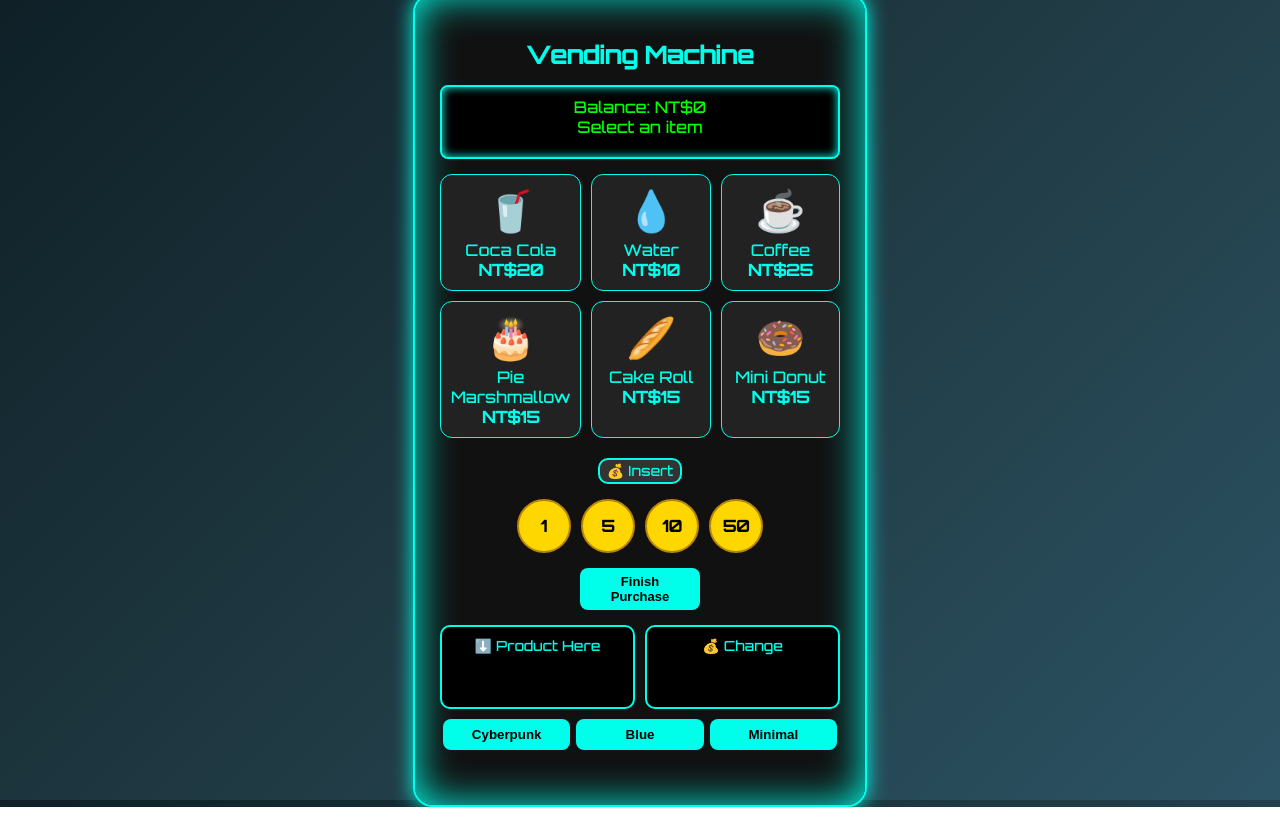
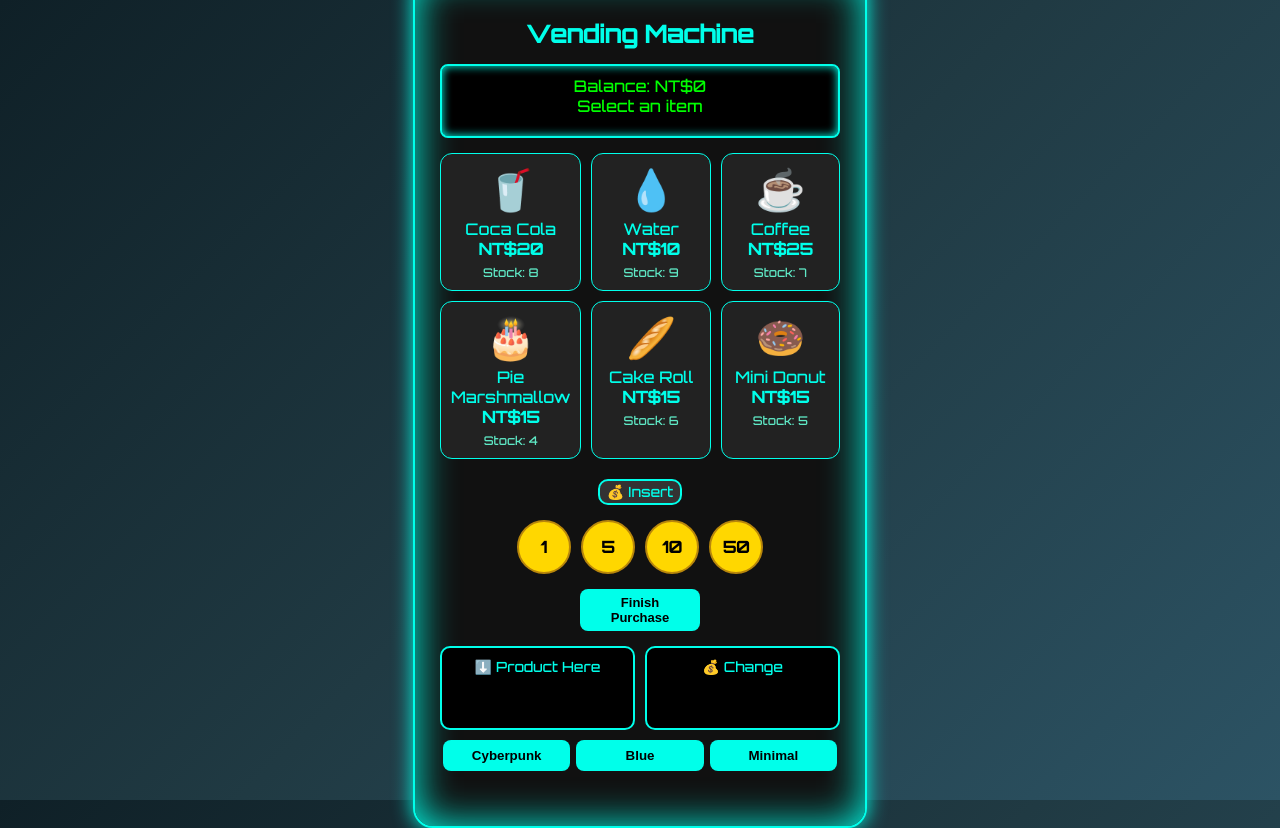
Before and after one commit to angii6236/Vending-Machine, a plain HTML site: page index.html in a window 1280 px wide. Before the commit the page ends 807 px from the top, so only its background shows below. Drawn offline with Linux system fonts and the light colour scheme.

```diff
--- a/index.html
+++ b/index.html
@@ -124,6 +124,15 @@
     border: 1px solid #999;
   }
 
+  /* stock label */
+  .item .stock {
+    font-size: 12px;
+    margin-top: 6px;
+    color: rgba(0,0,0,0.7);
+  }
+  body.cyberpunk .item .stock { color: #66ffd8; opacity:0.9; }
+  .item.soldout .stock { color: #ff6b6b; font-weight: bold; }
+
   /* COINS */
   .coin-area {
     display: flex;
@@ -241,12 +250,12 @@
   <div class="screen" id="screen">Balance: NT$0<br>Select an item</div>
 
   <div class="items" id="items">
-    <div class="item" data-name="Coca Cola" data-price="20" data-stock="5"><span>🥤</span>Coca Cola<br><b>NT$20</b></div>
-    <div class="item" data-name="Water" data-price="10" data-stock="5"><span>💧</span>Water<br><b>NT$10</b></div>
-    <div class="item" data-name="Coffee" data-price="25" data-stock="5"><span>☕</span>Coffee<br><b>NT$25</b></div>
-    <div class="item" data-name="Pie Marshmallow" data-price="15" data-stock="5"><span>🎂</span>Pie Marshmallow<br><b>NT$15</b></div>
-    <div class="item" data-name="Cake Roll" data-price="15" data-stock="5"><span>🥖</span>Cake Roll<br><b>NT$15</b></div>
-    <div class="item" data-name="Mini Donut" data-price="15" data-stock="5"><span>🍩</span>Mini Donut<br><b>NT$15</b></div>
+    <div class="item" data-name="Coca Cola" data-price="20" data-stock="8"><span>🥤</span>Coca Cola<br><b>NT$20</b><div class="stock">Stock: 5</div></div>
+    <div class="item" data-name="Water" data-price="10" data-stock="9"><span>💧</span>Water<br><b>NT$10</b><div class="stock">Stock: 5</div></div>
+    <div class="item" data-name="Coffee" data-price="25" data-stock="7"><span>☕</span>Coffee<br><b>NT$25</b><div class="stock">Stock: 5</div></div>
+    <div class="item" data-name="Pie Marshmallow" data-price="15" data-stock="4"><span>🎂</span>Pie Marshmallow<br><b>NT$15</b><div class="stock">Stock: 5</div></div>
+    <div class="item" data-name="Cake Roll" data-price="15" data-stock="6"><span>🥖</span>Cake Roll<br><b>NT$15</b><div class="stock">Stock: 5</div></div>
+    <div class="item" data-name="Mini Donut" data-price="15" data-stock="5"><span>🍩</span>Mini Donut<br><b>NT$15</b><div class="stock">Stock: 5</div></div>
   </div>
 
   <div class="coin-slot" id="coinSlot">💰 Insert</div>
@@ -295,6 +304,23 @@ function updateScreen() {
 
 function setTheme(theme){ document.body.className = theme; }
 
+/* helper to show stock text based on data-stock attribute */
+function renderStocks(){
+  items.forEach(item => {
+    const stock = parseInt(item.getAttribute('data-stock')) || 0;
+    const stockEl = item.querySelector('.stock');
+    if(stockEl){
+      if(stock <= 0){
+        stockEl.textContent = 'Sold Out';
+        item.classList.add('soldout');
+      } else {
+        stockEl.textContent = `Stock: ${stock}`;
+        item.classList.remove('soldout');
+      }
+    }
+  });
+}
+
 /* Drag & Drop Coins */
 document.querySelectorAll('.coin').forEach(coin => {
   coin.addEventListener('dragstart', e => { e.dataTransfer.setData('value', coin.getAttribute('data-value')); });
@@ -323,7 +349,16 @@ items.forEach(item => {
       balance -= price;
       stock -= 1;
       item.setAttribute('data-stock', stock);
-      if(stock <= 0) item.classList.add('soldout');
+      // update visible stock label and soldout state
+      const stockEl = item.querySelector('.stock');
+      if(stockEl){
+        if(stock <= 0){
+          stockEl.textContent = 'Sold Out';
+          item.classList.add('soldout');
+        } else {
+          stockEl.textContent = `Stock: ${stock}`;
+        }
+      }
 
       dropBox.innerHTML = `<div class="dropped-item">${item.querySelector('span').outerHTML}</div>`;
       document.getElementById('output').textContent = `You bought ${name}! Remaining stock: ${stock} | Balance: NT$${balance}`;
@@ -334,7 +369,6 @@ items.forEach(item => {
     }
   });
 });
-
 /* Finish Purchase + Reset */
 document.getElementById("doneButton").addEventListener("click", function() {
   if(balance > 0){
@@ -370,6 +404,10 @@ document.getElementById("doneButton").addEventListener("click", function() {
     document.getElementById('output').textContent = "No change to return.";
   }
 });
+
+/* initial render of stock labels */
+renderStocks();
+updateScreen();
 </script>
 
 </body>
```
